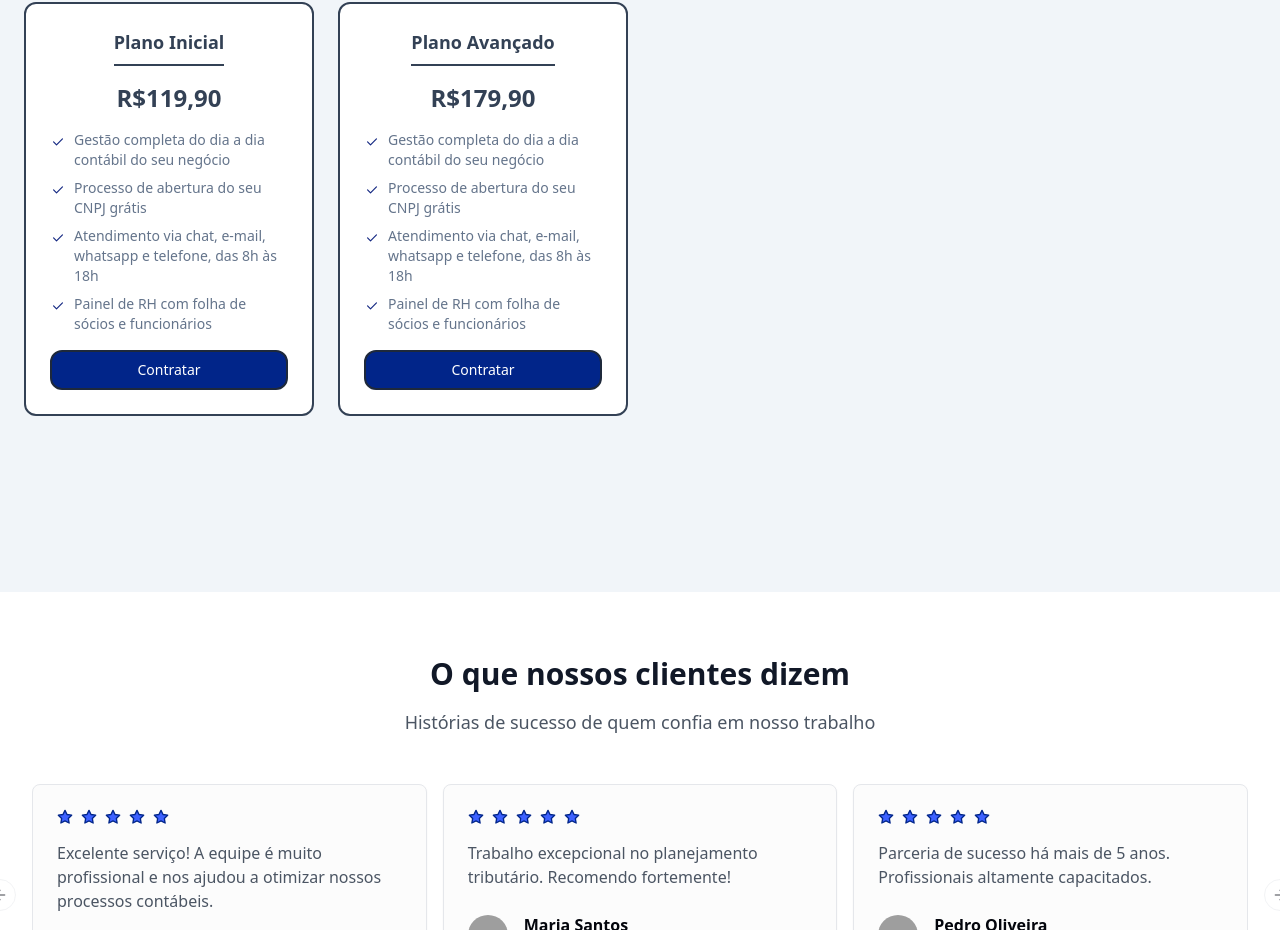
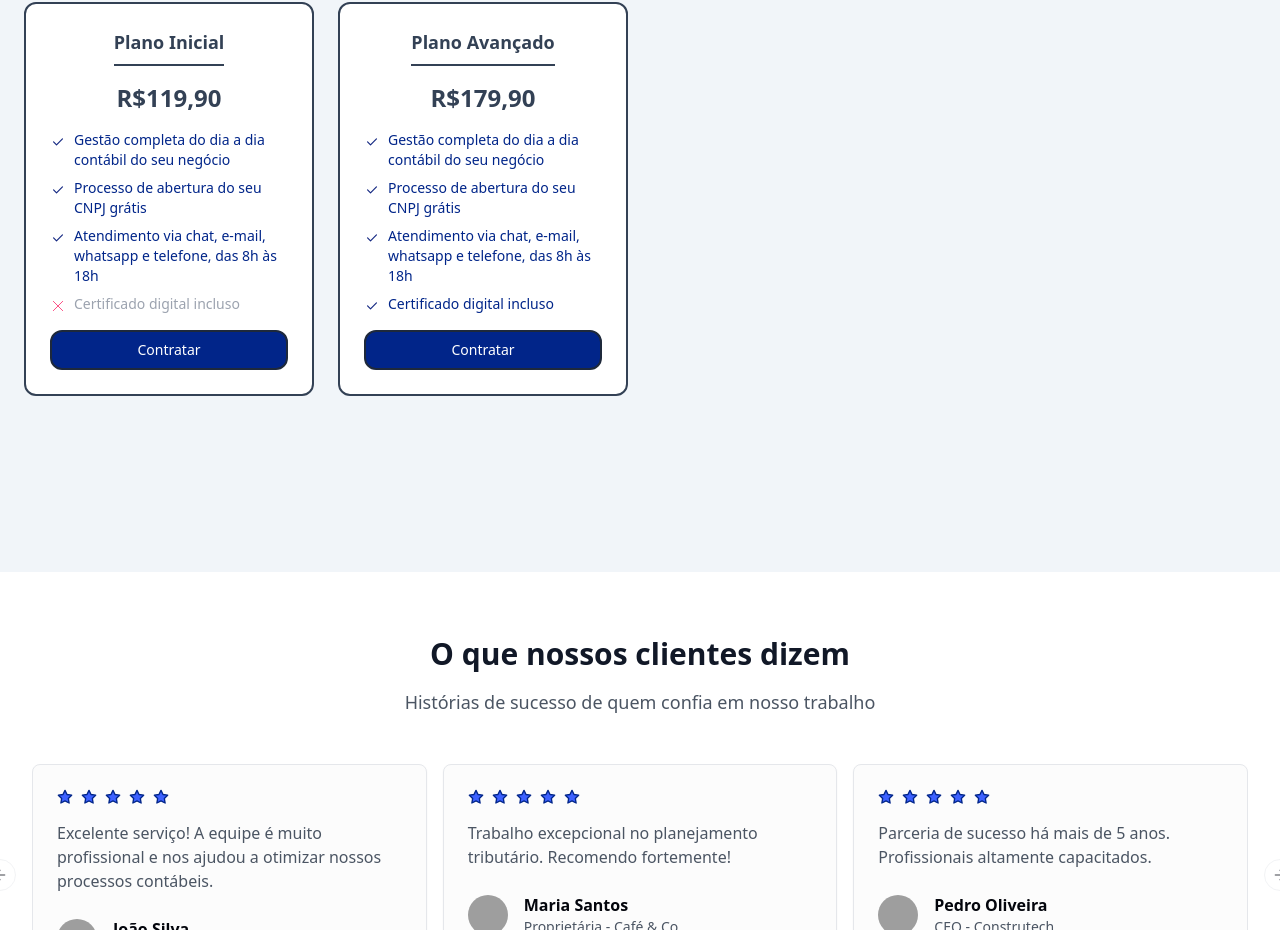
Before and after one commit to juniiorsaldanha/facilita, a React (Vite) app: page / in a window 1280 px wide. Shown: the part 3116-4046 px from the top of the page. Built offline with nearby package versions, Linux system fonts and the light colour scheme; grey boxes are pictures that could not be loaded.

Commit message:
feature/ajustes-producao

```diff
--- a/src/components/essencial-plans.tsx
+++ b/src/components/essencial-plans.tsx
@@ -1,4 +1,5 @@
 import Check from '@/assets/check.svg'
+import XIcon from '@/assets/x.svg'
 import { Button } from '@/components/ui/button'
 import { Tabs, TabsContent, TabsList, TabsTrigger } from '@/components/ui/tabs'
 
@@ -8,173 +9,98 @@ const sendWhatsAppMessage = (planTitle: string) => {
   window.open(url, '_blank')
 }
 
+const benefitsList = [
+  'Gestão completa do dia a dia contábil do seu negócio',
+  'Processo de abertura do seu CNPJ grátis',
+  'Atendimento via chat, e-mail, whatsapp e telefone, das 8h às 18h',
+  'Certificado digital incluso',
+  'Painel de RH com folha de sócios e funcionários',
+  'Gerente de Conta exclusivo para cuidar de tudo para você',
+  'Importação de notas fiscais em qualquer município',
+  'Conciliação financeira feita por experts',
+  'Consultoria contábil online com time de contadores especialistas',
+  'Declaração do Imposto de Renda de Pessoa Física',
+  'Atendimento até às 21h com o seu gerente de conta',
+  'Agendamentos de pagamentos de contas',
+]
+
 const plans = {
   MEI: [
     {
       title: 'Plano Inicial',
       price: '119,90',
-      benefits: [
-        'Gestão completa do dia a dia contábil do seu negócio',
-        'Processo de abertura do seu CNPJ grátis',
-        'Atendimento via chat, e-mail, whatsapp e telefone, das 8h às 18h',
-        // 'Certificado digital incluso',
-        'Painel de RH com folha de sócios e funcionários',
-        // 'Gerente de Conta exclusivo para cuidar de tudo para você',
-        // 'Importação de notas fiscais em qualquer município',
-        // 'Conciliação financeira feita por experts',
-        // 'Consultoria contábil online com time de contadores especialistas',
-        // 'Declaração do Imposto de Renda de Pessoa Física',
-        // 'Atendimento até às 21h com o seu gerente de conta',
-        // 'Agendamentos de pagamentos de contas',
-      ],
+      benefits: benefitsList.slice(0, 4).map((benefit, index) => ({
+        text: benefit,
+        available: index < 3, // Apenas os 3 primeiros disponíveis, o 4º é ❌
+      })),
     },
     {
       title: 'Plano Avançado',
       price: '179,90',
-      benefits: [
-        'Gestão completa do dia a dia contábil do seu negócio',
-        'Processo de abertura do seu CNPJ grátis',
-        'Atendimento via chat, e-mail, whatsapp e telefone, das 8h às 18h',
-        // 'Certificado digital incluso',
-         'Painel de RH com folha de sócios e funcionários',
-        // 'Gerente de Conta exclusivo para cuidar de tudo para você',
-        // 'Importação de notas fiscais em qualquer município',
-        // 'Conciliação financeira feita por experts',
-        // 'Consultoria contábil online com time de contadores especialistas',
-        // 'Declaração do Imposto de Renda de Pessoa Física',
-        // 'Atendimento até às 21h com o seu gerente de conta',
-        // 'Agendamentos de pagamentos de contas',
-      ],
+      benefits: benefitsList.slice(0, 4).map((benefit) => ({
+        text: benefit,
+        available: true, // Todos os 4 disponíveis
+      })),
     },
   ],
   SIMPLES: [
     {
       title: 'Plano Bronze',
       price: '209,00',
-      benefits: [
-        'Gestão completa do dia a dia contábil do seu negócio',
-        'Processo de abertura do seu CNPJ grátis',
-        'Atendimento via chat, e-mail, whatsapp e telefone, das 8h às 18h',
-        'Certificado digital incluso',
-        'Painel de RH com folha de sócios e funcionários',
-        'Gerente de Conta exclusivo para cuidar de tudo para você',
-        'Importação de notas fiscais em qualquer município',
-        'Conciliação financeira feita por experts',
-        'Consultoria contábil online com time de contadores especialistas',
-        'Declaração do Imposto de Renda de Pessoa Física',
-        'Atendimento até às 21h com o seu gerente de conta',
-        'Agendamentos de pagamentos de contas',
-      ],
+      benefits: benefitsList.map((benefit, index) => ({
+        text: benefit,
+        available: index < 4, // Até o 4º benefício
+      })),
     },
     {
       title: 'Plano Prata',
       price: '249,00',
-      benefits: [
-        'Gestão completa do dia a dia contábil do seu negócio',
-        'Processo de abertura do seu CNPJ grátis',
-        'Atendimento via chat, e-mail, whatsapp e telefone, das 8h às 18h',
-        'Certificado digital incluso',
-        'Painel de RH com folha de sócios e funcionários',
-        'Gerente de Conta exclusivo para cuidar de tudo para você',
-        'Importação de notas fiscais em qualquer município',
-        'Conciliação financeira feita por experts',
-        'Consultoria contábil online com time de contadores especialistas',
-        'Declaração do Imposto de Renda de Pessoa Física',
-        'Atendimento até às 21h com o seu gerente de conta',
-        'Agendamentos de pagamentos de contas',
-      ],
+      benefits: benefitsList.map((benefit, index) => ({
+        text: benefit,
+        available: index < 5, // Até o 5º benefício
+      })),
     },
     {
       title: 'Plano Ouro',
       price: '389,00',
-      benefits: [
-        'Gestão completa do dia a dia contábil do seu negócio',
-        'Processo de abertura do seu CNPJ grátis',
-        'Atendimento via chat, e-mail, whatsapp e telefone, das 8h às 18h',
-        'Certificado digital incluso',
-        'Painel de RH com folha de sócios e funcionários',
-        'Gerente de Conta exclusivo para cuidar de tudo para você',
-        'Importação de notas fiscais em qualquer município',
-        'Conciliação financeira feita por experts',
-        'Consultoria contábil online com time de contadores especialistas',
-        'Declaração do Imposto de Renda de Pessoa Física',
-        'Atendimento até às 21h com o seu gerente de conta',
-        'Agendamentos de pagamentos de contas',
-      ],
+      benefits: benefitsList.map((benefit, index) => ({
+        text: benefit,
+        available: index < 9, // Até o 9º benefício
+      })),
     },
     {
       title: 'Plano Diamante',
       price: '689,00',
-      benefits: [
-        'Gestão completa do dia a dia contábil do seu negócio',
-        'Processo de abertura do seu CNPJ grátis',
-        'Atendimento via chat, e-mail, whatsapp e telefone, das 8h às 18h',
-        'Certificado digital incluso',
-        'Painel de RH com folha de sócios e funcionários',
-        'Gerente de Conta exclusivo para cuidar de tudo para você',
-        'Importação de notas fiscais em qualquer município',
-        'Conciliação financeira feita por experts',
-        'Consultoria contábil online com time de contadores especialistas',
-        'Declaração do Imposto de Renda de Pessoa Física',
-        'Atendimento até às 21h com o seu gerente de conta',
-        'Agendamentos de pagamentos de contas',
-      ],
+      benefits: benefitsList.map((benefit) => ({
+        text: benefit,
+        available: true, // Todos os benefícios disponíveis
+      })),
     },
   ],
   'SIMPLES COMÉRCIO': [
     {
       title: 'Plano Empreendedor',
       price: '389,00',
-      benefits: [
-        'Gestão completa do dia a dia contábil do seu negócio',
-        'Processo de abertura do seu CNPJ grátis',
-        'Atendimento via chat, e-mail, whatsapp e telefone, das 8h às 18h',
-        'Certificado digital incluso',
-        'Painel de RH com folha de sócios e funcionários',
-        'Gerente de Conta exclusivo para cuidar de tudo para você',
-        'Importação de notas fiscais em qualquer município',
-        'Conciliação financeira feita por experts',
-        'Consultoria contábil online com time de contadores especialistas',
-        'Declaração do Imposto de Renda de Pessoa Física',
-        'Atendimento até às 21h com o seu gerente de conta',
-        'Agendamentos de pagamentos de contas',
-      ],
+      benefits: benefitsList.map((benefit, index) => ({
+        text: benefit,
+        available: index < 5, // Até o 5º benefício
+      })),
     },
     {
       title: 'Plano Empresarial',
       price: '489,00',
-      benefits: [
-        'Gestão completa do dia a dia contábil do seu negócio',
-        'Processo de abertura do seu CNPJ grátis',
-        'Atendimento via chat, e-mail, whatsapp e telefone, das 8h às 18h',
-        'Certificado digital incluso',
-        'Painel de RH com folha de sócios e funcionários',
-        'Gerente de Conta exclusivo para cuidar de tudo para você',
-        'Importação de notas fiscais em qualquer município',
-        'Conciliação financeira feita por experts',
-        'Consultoria contábil online com time de contadores especialistas',
-        'Declaração do Imposto de Renda de Pessoa Física',
-        'Atendimento até às 21h com o seu gerente de conta',
-        'Agendamentos de pagamentos de contas',
-      ],
+      benefits: benefitsList.map((benefit, index) => ({
+        text: benefit,
+        available: index < 9, // Até o 9º benefício
+      })),
     },
     {
       title: 'Plano Executivo',
       price: '849,00',
-      benefits: [
-        'Gestão completa do dia a dia contábil do seu negócio',
-        'Processo de abertura do seu CNPJ grátis',
-        'Atendimento via chat, e-mail, whatsapp e telefone, das 8h às 18h',
-        'Certificado digital incluso',
-        'Painel de RH com folha de sócios e funcionários',
-        'Gerente de Conta exclusivo para cuidar de tudo para você',
-        'Importação de notas fiscais em qualquer município',
-        'Conciliação financeira feita por experts',
-        'Consultoria contábil online com time de contadores especialistas',
-        'Declaração do Imposto de Renda de Pessoa Física',
-        'Atendimento até às 21h com o seu gerente de conta',
-        'Agendamentos de pagamentos de contas',
-      ],
+      benefits: benefitsList.map((benefit) => ({
+        text: benefit,
+        available: true, // Todos os benefícios disponíveis
+      })),
     },
   ],
 }
@@ -222,12 +148,12 @@ export function EssencialPlans() {
                       {plan.benefits.map((benefit, bIndex) => (
                         <li key={bIndex} className="flex items-start gap-2">
                           <img
-                            src={Check}
-                            alt="icon"
+                            src={benefit.available ? Check : XIcon} // Mostra o ícone certo
+                            alt={benefit.available ? 'Disponível' : 'Indisponível'}
                             className="mt-1 h-4 w-4"
                           />
-                          <span className="text-sm text-slate-500">
-                            {benefit}
+                          <span className={`text-sm ${benefit.available ? 'text-azul' : 'text-gray-400'}`}>
+                            {benefit.text}
                           </span>
                         </li>
                       ))}
--- a/src/components/menu-header.tsx
+++ b/src/components/menu-header.tsx
@@ -22,9 +22,9 @@ export function NavigationMenuDemo() {
             <ul className="grid gap-3 p-6 md:w-[400px] lg:w-[500px] lg:grid-cols-[.75fr_1fr]">
               <li className="row-span-4">
                 <NavigationMenuLink asChild>
-                  <Link
+                  <a
                     className="flex h-full w-full select-none flex-col justify-start rounded-md bg-gradient-to-b from-muted/50 to-muted p-6 no-underline outline-none focus:shadow-md"
-                    to="/abrir-empresa"
+                    href="/abrir-empresa"
                   >
                     <div className="mb-2 mt-4 text-lg font-medium">
                       Abrir empresa grátis
@@ -33,7 +33,7 @@ export function NavigationMenuDemo() {
                       Descubra o caminho para abrir sua empresa sem custos,
                       navegando pelo nosso site de recursos gratuitos.
                     </p>
-                  </Link>
+                  </a>
                 </NavigationMenuLink>
               </li>
               <ListItem
--- a/src/components/step-help.tsx
+++ b/src/components/step-help.tsx
@@ -59,7 +59,7 @@ export default function StepHelp() {
           >
             <a
               target="_blank"
-              href="https://wa.me/5588999999878?text=Desejo%20saber%20mais%20informa%C3%A7%C3%B5es%20sobre%20como%20deixar%20de%20ser%20MEI"
+              href="https://wa.me/5585994449862?text=Desejo%20saber%20mais%20informa%C3%A7%C3%B5es%20sobre%20como%20deixar%20de%20ser%20MEI"
               rel="noreferrer"
             >
               Entrar em contato
--- a/src/components/whatsapp-card.tsx
+++ b/src/components/whatsapp-card.tsx
@@ -9,7 +9,7 @@ import {
 export function WhatsappCard() {
   const sendWhatsAppMessage = () => {
     const message = `Olá, tudo bem? Meu nome é ${name}\n. Desejo saber mais informações sobre como abrir minha empresa.`
-    const url = `https://wa.me/5585992004669?text=${encodeURIComponent(message)}`
+    const url = `https://wa.me/5585994449862?text=${encodeURIComponent(message)}`
     window.open(url, '_blank')
   }
 
--- a/src/pages/app/about.tsx
+++ b/src/pages/app/about.tsx
@@ -99,7 +99,7 @@ export function About() {
         >
           <a
             target="_blank"
-            href="https://wa.me/5588999999878?text=Desejo%20saber%20mais%20informa%C3%A7%C3%B5es%20sobre%20como%20funciona%20a%20ContabilSim"
+            href="https://wa.me/5585994449862?text=Desejo%20saber%20mais%20informa%C3%A7%C3%B5es%20sobre%20como%20funciona%20a%20ContabilSim"
             rel="noreferrer"
           >
             Entrar em contato
--- a/src/pages/app/open-company.tsx
+++ b/src/pages/app/open-company.tsx
@@ -25,7 +25,7 @@ export function OpenCompany() {
 
   const sendWhatsAppMessage = () => {
     const message = `Olá, tudo bem? Meu nome é ${name}\n. Desejo saber mais informações sobre como abrir minha empresa.`
-    const url = `https://wa.me/5585992004669?text=${encodeURIComponent(message)}`
+    const url = `https://wa.me/5585994449862?text=${encodeURIComponent(message)}`
     window.open(url, '_blank')
   }
 
```
Also changed, not shown: src/components/header.tsx (+6 -6 lines).
